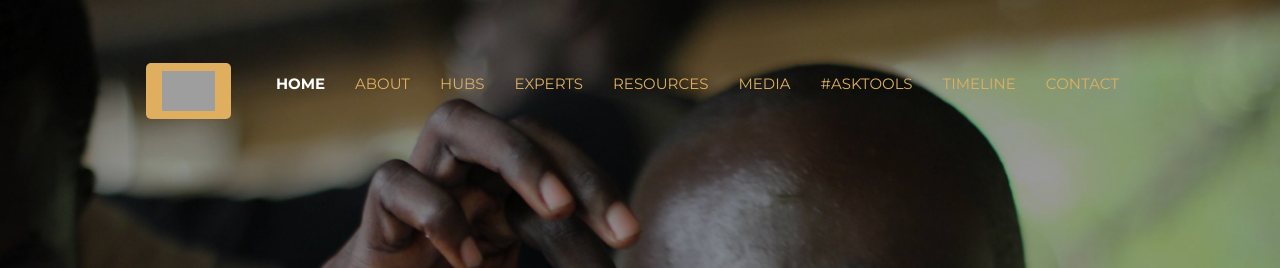
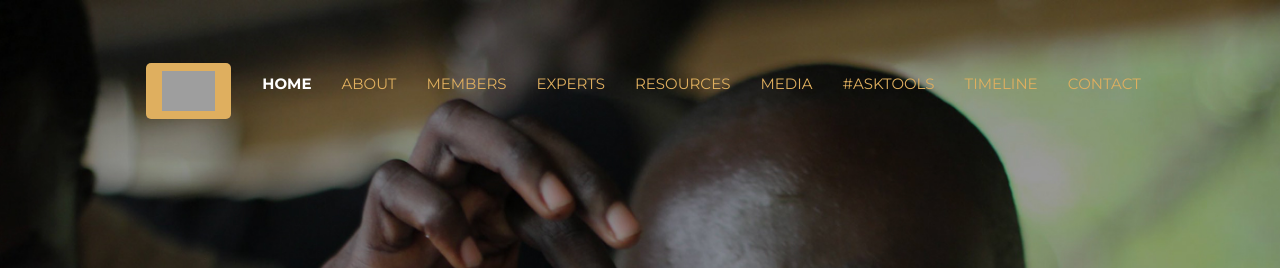
Before and after one commit to ASKnetCommunity/ASKnet.Community, a Jekyll site: the page built from index.html, in a window 1280 px wide. Shown: the top 268 px of the page. Built offline with Jekyll 4.4.1, drawn with Linux system fonts in a browser that asks for light colours.

Commit message:
rename hubs to members in menu #173

```diff
--- a/_data/settings.yml
+++ b/_data/settings.yml
@@ -12,7 +12,7 @@ screenshot: https://raw.githubusercontent.com/ASKnetCommunity/ASKnet.Community/5
 
 menu:
 - {name: About, link: '/#about'}
-- {name: Hubs, link: '/#hubs'}
+- {name: Members, link: '/#members'}
 - {name: Experts, link: '/#lead'}
 - {name: Resources, link: '/#resources'}
 - {name: Media, link: '/media.html'}
--- a/_includes/hub-section.html
+++ b/_includes/hub-section.html
@@ -1,6 +1,6 @@
 <!-- hubs -->
 <section id="hubs-section" class="section">
-  <div id="hubs" class="jump-mark"></div>
+  <div id="members" class="jump-mark"></div>
   <div class="container">
     <div class="row">
       <div class="col-12">
```
